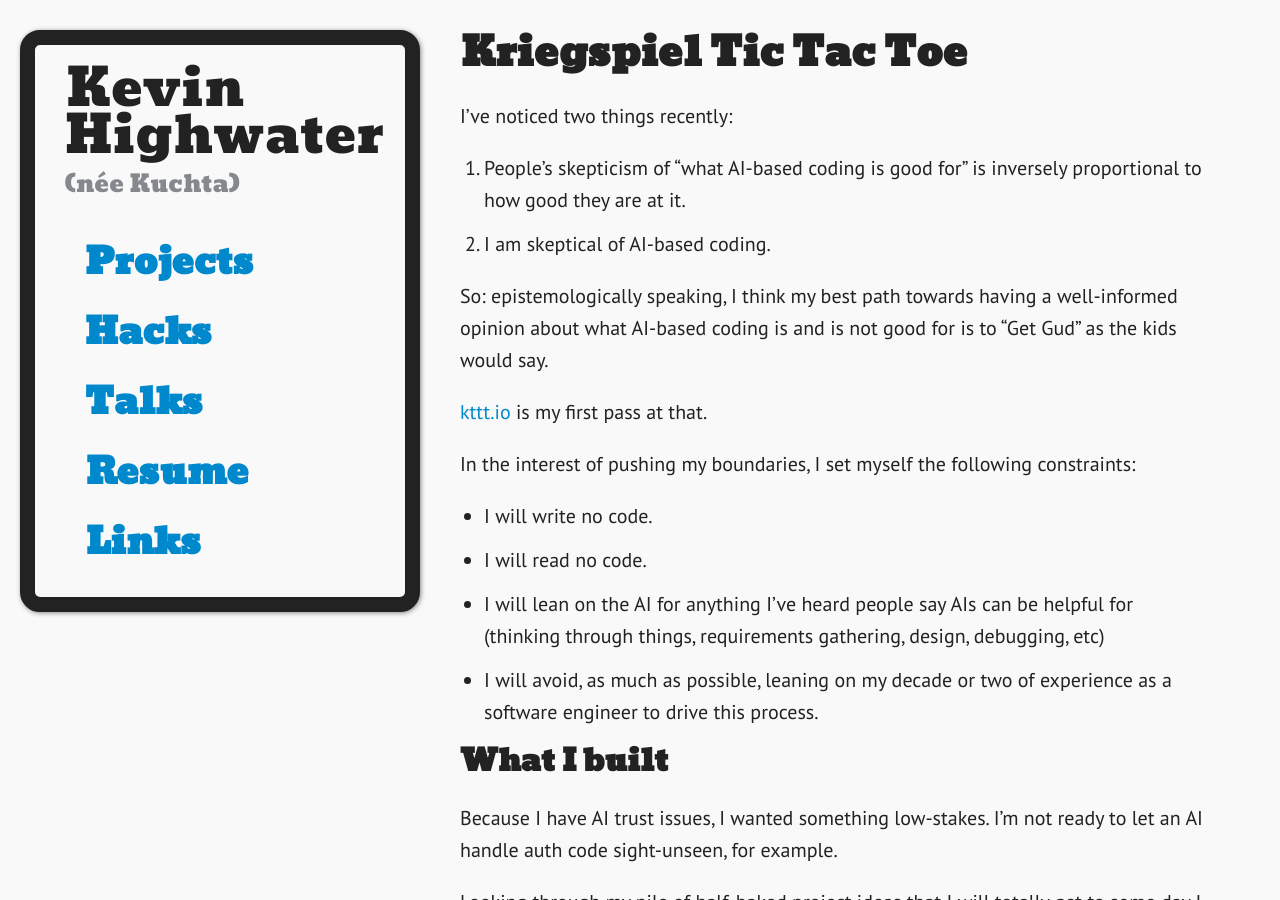
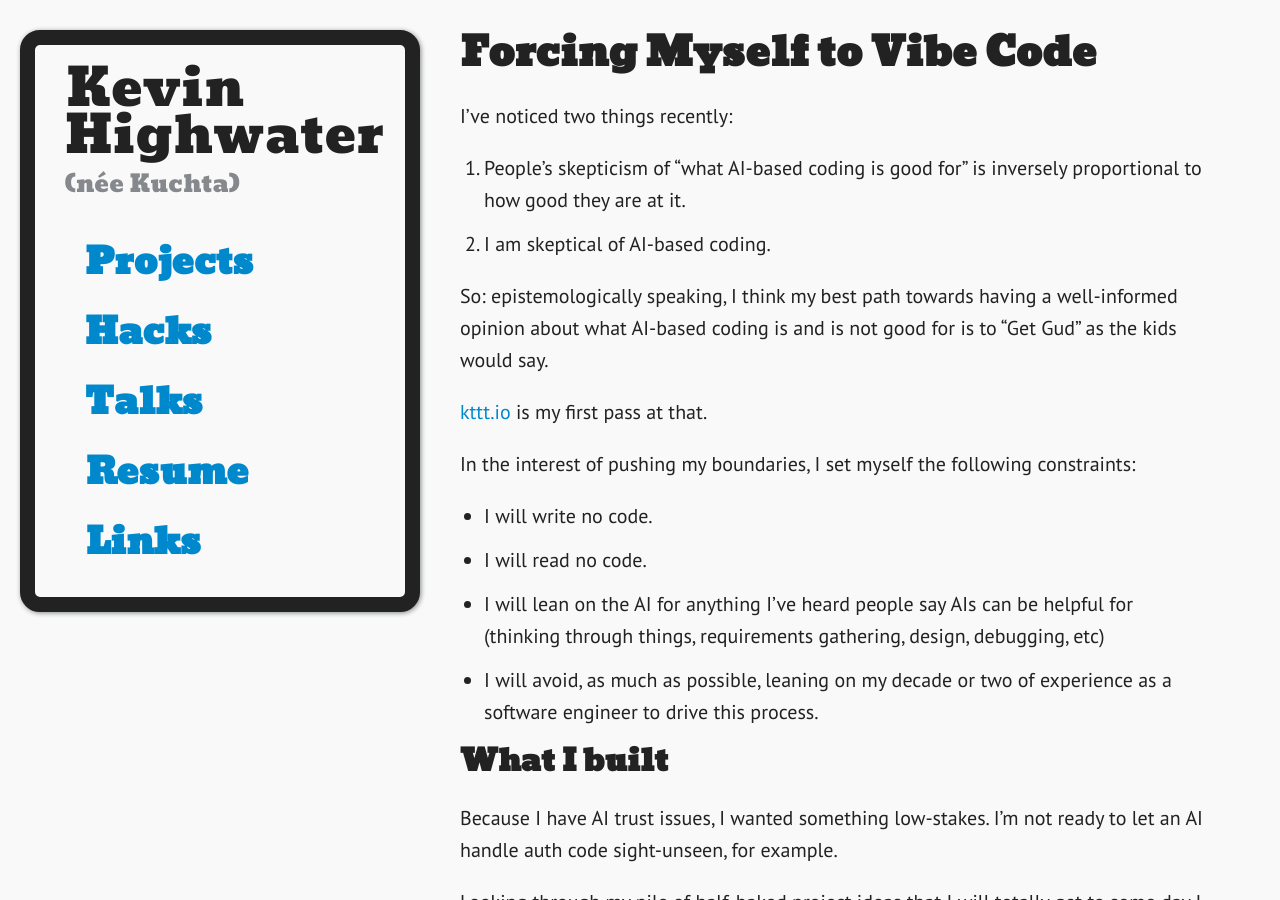
Before and after one commit to kkuchta/blog2, a Jekyll site: the page built from _posts/2024-06-10-kriegspiel-tic-tac-toe.md, in a window 1280 px wide and 900 px high. Built offline with Jekyll 4.4.1, drawn with Linux system fonts in a browser that asks for light colours.

Commit message:
Update blog title

```diff
--- a/_posts/2024-06-10-kriegspiel-tic-tac-toe.md
+++ b/_posts/2024-06-10-kriegspiel-tic-tac-toe.md
@@ -1,6 +1,6 @@
 ---
 layout: post
-title: "Kriegspiel Tic Tac Toe"
+title: "Forcing Myself to Vibe Code"
 date: 2025-07-05
 ---
 
```
